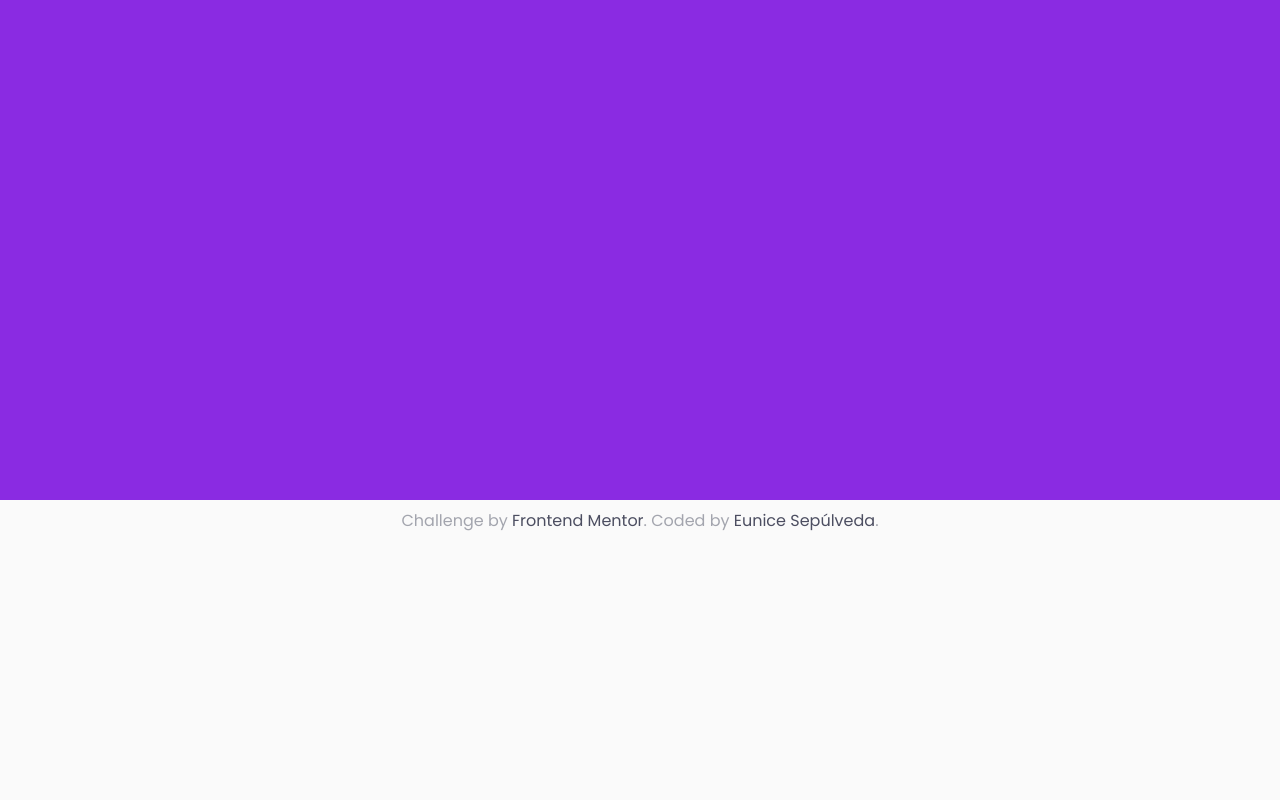
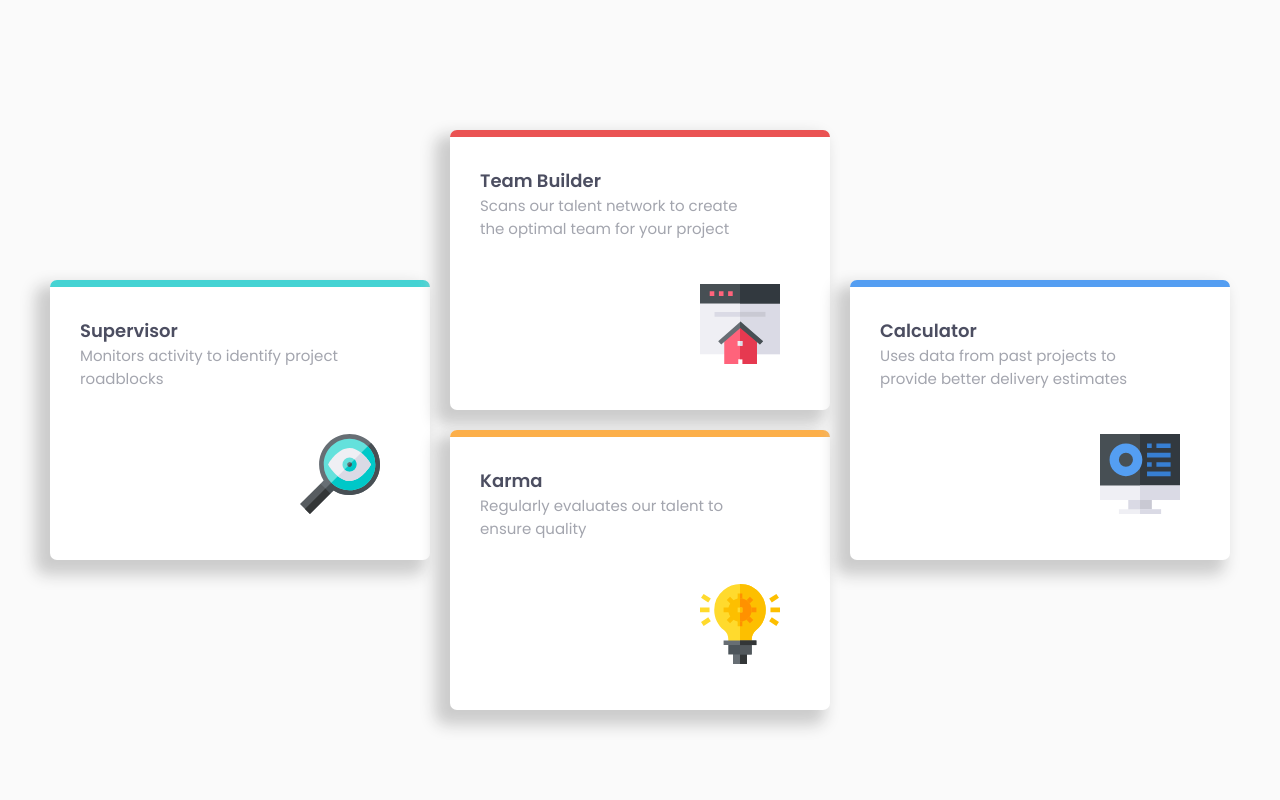
Before and after one commit to EuniceSp/Four-card-feature-section, a plain HTML site: page index.html in a window 1280 px wide. Shown: the part 460-1260 px from the top of the page. Before the commit the page ends 1000 px from the top, so only its background shows below. Drawn offline with Linux system fonts and the light colour scheme.

Commit message:
Desktop Version Done

```diff
--- a/index.html
+++ b/index.html
@@ -30,7 +30,68 @@
     </div>
   </header>
   <main>
-
+    <div class="column">
+      <div class="card1">
+        <div class="cyan"></div>
+        <div class="text">
+          <p class="tit-card">
+            Supervisor
+          </p>
+          <p class="desc-card">
+            Monitors activity to identify project roadblocks
+          </p>
+        </div>
+        <div class="image">
+          <img class="img" src="images/icon-supervisor.svg" alt="Supervisor Icon">
+        </div>
+      </div>
+    </div>
+    <div class="column">
+      <div class="card2">
+        <div class="red"></div>
+        <div class="text">
+          <p class="tit-card">
+            Team Builder
+          </p>
+          <p class="desc-card">
+            Scans our talent network to create the optimal team for your project
+          </p>
+        </div>
+        <div class="image">
+          <img src="images/icon-team-builder.svg" alt="TeamBuilder Icon" class="img">
+        </div>
+      </div>
+      <div class="card3">
+        <div class="orange"></div>
+        <div class="text">
+          <p class="tit-card">
+            Karma
+          </p>
+          <p class="desc-card">
+            Regularly evaluates our talent to ensure quality
+          </p>
+        </div>
+        <div class="image">
+          <img src="images/icon-karma.svg" alt="Karma Icon" class="img">
+        </div>
+      </div>
+    </div>
+    <div class="column">
+      <div class="card4">
+        <div class="blue"></div>
+        <div class="text">
+          <p class="tit-card">
+            Calculator
+          </p>
+          <p class="desc-card">
+            Uses data from past projects to provide better delivery estimates
+          </p>
+        </div>
+        <div class="image">
+          <img src="images/icon-calculator.svg" alt="Calculator Icon" class="img">
+        </div>
+      </div>
+    </div>
   </main>
 
   <footer>
--- a/style.css
+++ b/style.css
@@ -14,8 +14,8 @@ body{
 }
 
 header{
-    width: 100vw;
-    height: 40vh;
+    width: 100%;
+    height: 50vh;
     display: flex;
     flex-direction: column;
     justify-content: center;
@@ -53,14 +53,119 @@ header{
 }
 
 main{
-    background-color: blueviolet;
-    width: 100vw;
-    height: 80vh;
+    width: 100%;
+    height: 120vh;
+    display: flex;
+    flex-direction: row;
+    justify-content: center;
+}
+
+.column{
+    width: 400px;
+    height: 100%;
+    display: flex;
+    flex-direction: column;
+    justify-content: center;
+    align-items: center;
+}
+
+.card1{
+    background-color: white;
+    width: 380px;
+    height: 280px;
+    border-radius: 7px;
+    box-shadow: -10px 10px 15px 5px hsl(0, 0%, 80%);
+}
+
+.cyan{
+    background-color: hsl(180, 62%, 55%);
+    width: 100%;
+    height: 7px;
+    border-top-left-radius: 7px;
+    border-top-right-radius: 7px;
+}
+
+.text{
+    width: 70%;
+    height: 40%;
+    margin-left: 30px;
+    margin-top: 30px;
+}
+
+.image{
+    width: 80px;
+    height: 80px;
+    transform: translate(250px, 5px);
+}
+
+.img{
+    width: 100%;
+    height: 100%;
+}
+
+.tit-card{
+    color: hsl(234, 12%, 34%);
+    font-weight: 600;
+    font-size: 18px;
+}
+
+.desc-card{
+    color: hsl(229, 6%, 66%);
+    font-size: 15px;
+}
+
+.card2{
+    background-color: white;
+    width: 380px;
+    height: 280px;
+    margin-bottom: 20px;
+    border-radius: 7px;
+    box-shadow: -10px 10px 15px 5px hsl(0, 0%, 80%);
+}
+
+.red{
+    background-color: hsl(0, 78%, 62%);
+    width: 100%;
+    height: 7px;
+    border-top-left-radius: 7px;
+    border-top-right-radius: 7px;
+}
+
+.card3{
+    background-color: white;
+    width: 380px;
+    height: 280px;
+    border-radius: 7px;
+    box-shadow: -10px 10px 15px 5px hsl(0, 0%, 80%);
+}
+
+.orange{
+    background-color: hsl(34, 97%, 64%);
+    width: 100%;
+    height: 7px;
+    border-top-left-radius: 7px;
+    border-top-right-radius: 7px;
+}
+
+.card4{
+    background-color: white;
+    width: 380px;
+    height: 280px;
+    border-radius: 7px;
+    box-shadow: -10px 10px 15px 5px hsl(0, 0%, 80%);
+}
+
+.blue{
+    background-color: hsl(212, 86%, 64%);
+    width: 100%;
+    height: 7px;
+    border-top-left-radius: 7px;
+    border-top-right-radius: 7px;
 }
 
 footer{
-    width: 100vw;
-    height: 5vh;
+    width: 100%;
+    height: 20vh;
     display: flex;
     justify-content: center;
     align-items: center;
```
